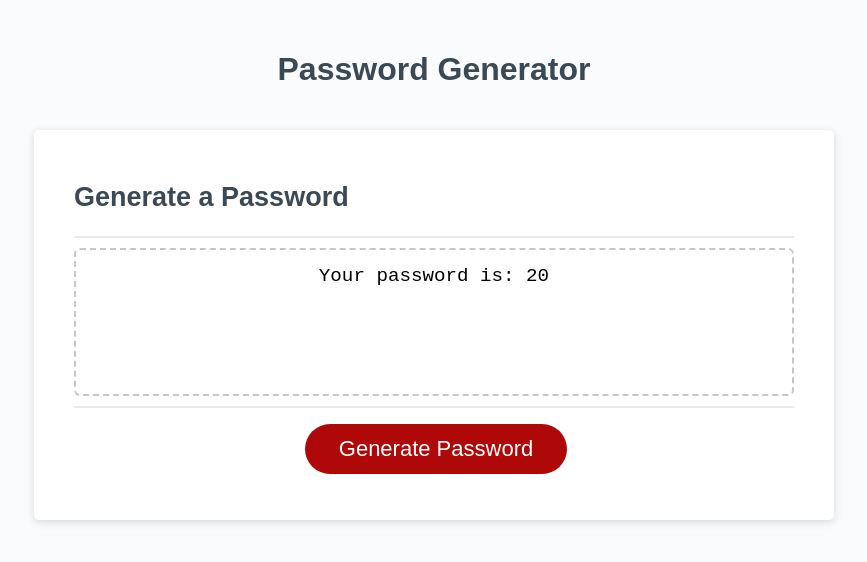
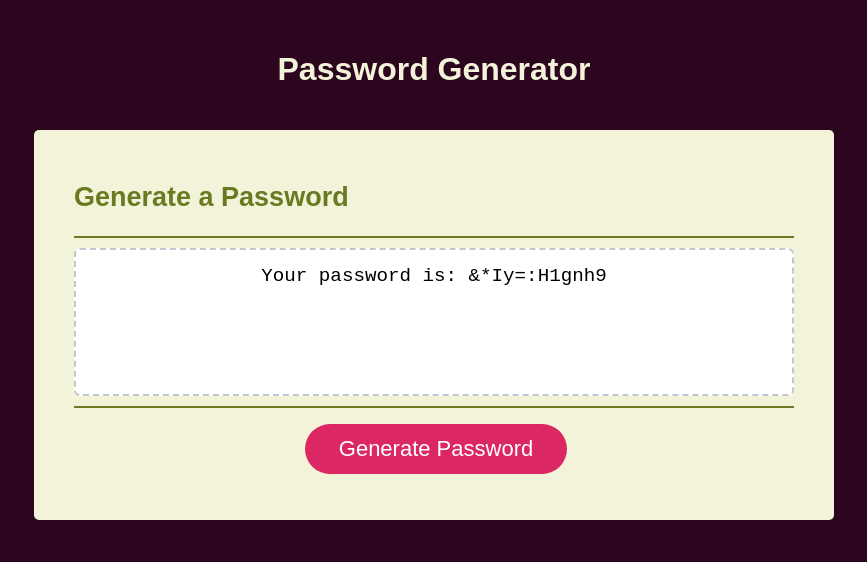
Before and after one commit to bryan-barnes12/strong-password-generator, a plain HTML site: page index.html in a window 1280 px wide. Both pictures are taken after a click on the button "Generate Password". Shown: the whole page, without its empty margins (206-1073 px from the left). Drawn offline with Linux system fonts and the light colour scheme.

Commit message:
Finalizing randomization module.

```diff
--- a/script.js
+++ b/script.js
@@ -1,6 +1,6 @@
-// Assignment Code
+// Creates the button variable to be used in the click listener.
 var generateBtn = document.querySelector("#generate");
-// Character objects
+// Defining character objects. These objects contain all of the possible characters from which will choose our randomly generated password.
 const characterUpper = {
   1: 'A',
   2: 'B',
@@ -30,17 +30,112 @@ const characterUpper = {
   26: 'Z'
 }
 
+const characterLower = {
+  1: 'a',
+  2: 'b',
+  3: 'c',
+  4: 'd',
+  5: 'e',
+  6: 'f',
+  7: 'g',
+  8: 'h',
+  9: 'i',
+  10: 'j',
+  11: 'k',
+  12: 'l',
+  13: 'm',
+  14: 'n',
+  15: 'o',
+  16: 'p',
+  17: 'q',
+  18: 'r',
+  19: 's',
+  20: 't',
+  21: 'u',
+  22: 'v',
+  23: 'w',
+  24: 'x',
+  25: 'y',
+  26: 'z'
+}
+
+const characterNumber = {
+  1: '0',
+  2: '1',
+  3: '2',
+  4: '3',
+  5: '4',
+  6: '5',
+  7: '6',
+  8: '7',
+  9: '8',
+  10: '9'
+}
+
+const characterSpecial = {
+  1: "\u0020",
+  2: '\u0021',
+  3: '\u0022',
+  4: '\u0023',
+  5: '\u0024',
+  6: '\u0025',
+  7: "\u0026",
+  8: '\u0027',
+  9: '\u0028',
+  10: '\u0029',
+  11: '\u002A',
+  12: '\u002B',
+  13: '\u002C',
+  14: '\u002D',
+  15: '\u002E',
+  16: '\u002F',
+  17: '\u003A',
+  18: '\u003B',
+  19: '\u003C',
+  20: '\u003D',
+  21: '\u003E',
+  22: '\u003F',
+  23: '\u0040',
+  24: '\u005B',
+  25: '\u005C',
+  26: '\u005D',
+  27: '\u005E',
+  28: '\u005F',
+  29: '\u0060',
+  30: '\u007B',
+  31: '\u007C',
+  32: '\u007D',
+  33: '\u007E'
+}
+
+// Defining the variables for the user password parameters.
 let selectUpper = true;
 let selectLower = true;
 let selectNumber = true;
 let selectSpecial = true;
 let passwordLength = 12;
 
-// Write password to the #password input
+// Building an array that allows for the randomization process. It allows for a character set to be randomly selected.
+let chooseCharacter = [];
+console.log(chooseCharacter.length);
+function buildCharacterArray() {
+  if (selectUpper === true) {
+    chooseCharacter.push(characterUpper);
+  }
+  if (selectLower === true) {
+    chooseCharacter.push(characterLower);
+  }
+  if (selectNumber === true) {
+    chooseCharacter.push(characterNumber);
+  }
+  if (selectSpecial === true) {
+    chooseCharacter.push(characterSpecial);
+  }
+}
+
+// Function for generating/writing the password.
 function writePassword() {
-  //var password = generatePassword()
-     //var passwordText = document.querySelector("#password");
-  document.getElementById("password").innerHTML = "Your password is: " + (1 + (Math.floor(Math.random() * 26)));
+  // Validating user's parameters.
   if (selectUpper === true || selectLower === true || selectNumber === true || selectSpecial === true) {
     console.log("characters approved");
     let approval1 = true;
@@ -52,10 +147,30 @@ function writePassword() {
   }else {
     console.log("password criteria rejected");
   }
+  // Running the character array builder based on user inputs.
+  buildCharacterArray();
+  // Defining the password variable outside of the iteration to keep changes made to it.
+  let password = "";
+  // Iterating the password generation based on the password length specified by the user.
+  let i;
+  for (i=0; i < passwordLength; i++) {
+    // This randomly assigns a character set from which to select the ith character.
+    let randomCharacterSet = (chooseCharacter[(Math.floor(Math.random() * chooseCharacter.length))]);
+    // This creates a multiplier variable based on the randomly selected character set. This will be used when randomizing on each iteration.
+    if (randomCharacterSet === characterUpper || randomCharacterSet === characterLower) {
+      setMultiplier = 26;
+    } else if (randomCharacterSet === characterNumber) {
+      setMultiplier = 10;
+    } else if (randomCharacterSet === characterSpecial) {
+      setMultiplier = 33;
+    } else {
+      console.log("error");
+    }
+    // Writing to the password variable. The iterative process selects and writes a random character from a random character set each time through.
+    password += randomCharacterSet[(1 + (Math.floor(Math.random() * setMultiplier)))];
   }
-//passwordText.value = password;
-
-
-
-// Add event listener to generate button
+  // Printing generated password to user's display.
+  document.getElementById("password").innerHTML = "Your password is: " + password;
+  console.log(password);
+}
 generateBtn.addEventListener("click", writePassword);
--- a/style.css
+++ b/style.css
@@ -2,6 +2,13 @@
 *::before,
 *::after {
   box-sizing: border-box;
+}
+
+:root {
+  --dark: #2b061e;
+  --mid: #697a21;
+  --light: #f2f3d9;
+  --accent: #db2763;
 }
 
 html,
@@ -10,11 +17,12 @@ body,
   height: 100%;
   margin: 0;
   padding: 0;
+  color: var(--light);
 }
 
 body {
   font-family: sans-serif;
-  background-color: #f9fbfd;
+  background-color: var(--dark);
 }
 
 .wrapper {
@@ -27,15 +35,13 @@ header {
   text-align: center;
   padding: 20px;
   padding-top: 0px;
-  color: hsl(206, 17%, 28%);
 }
 
 .card {
-  background-color: hsl(0, 0%, 100%);
+  background-color: var(--light);
   border-radius: 5px;
   border-width: 1px;
-  box-shadow: rgba(0, 0, 0, 0.15) 0px 2px 8px 0px;
-  color: hsl(206, 17%, 28%);
+  color: var(--mid);
   font-size: 18px;
   margin: 0 auto;
   max-width: 800px;
@@ -46,7 +52,7 @@ header {
   content: " ";
   display: block;
   width: 100%;
-  background: #e7e9eb;
+  background: var(--mid);
   height: 2px;
 }
 
@@ -62,7 +68,7 @@ header {
   content: " ";
   display: block;
   width: 100%;
-  background: #e7e9eb;
+  background: var(--mid);
   height: 2px;
 }
 
@@ -74,7 +80,7 @@ header {
 
 .btn {
   border: none;
-  background-color: hsl(360, 91%, 36%);
+  background-color: var(--accent);
   border-radius: 25px;
   box-shadow: rgba(0, 0, 0, 0.1) 0px 1px 6px 0px rgba(0, 0, 0, 0.2) 0px 1px 1px
     0px;
```
